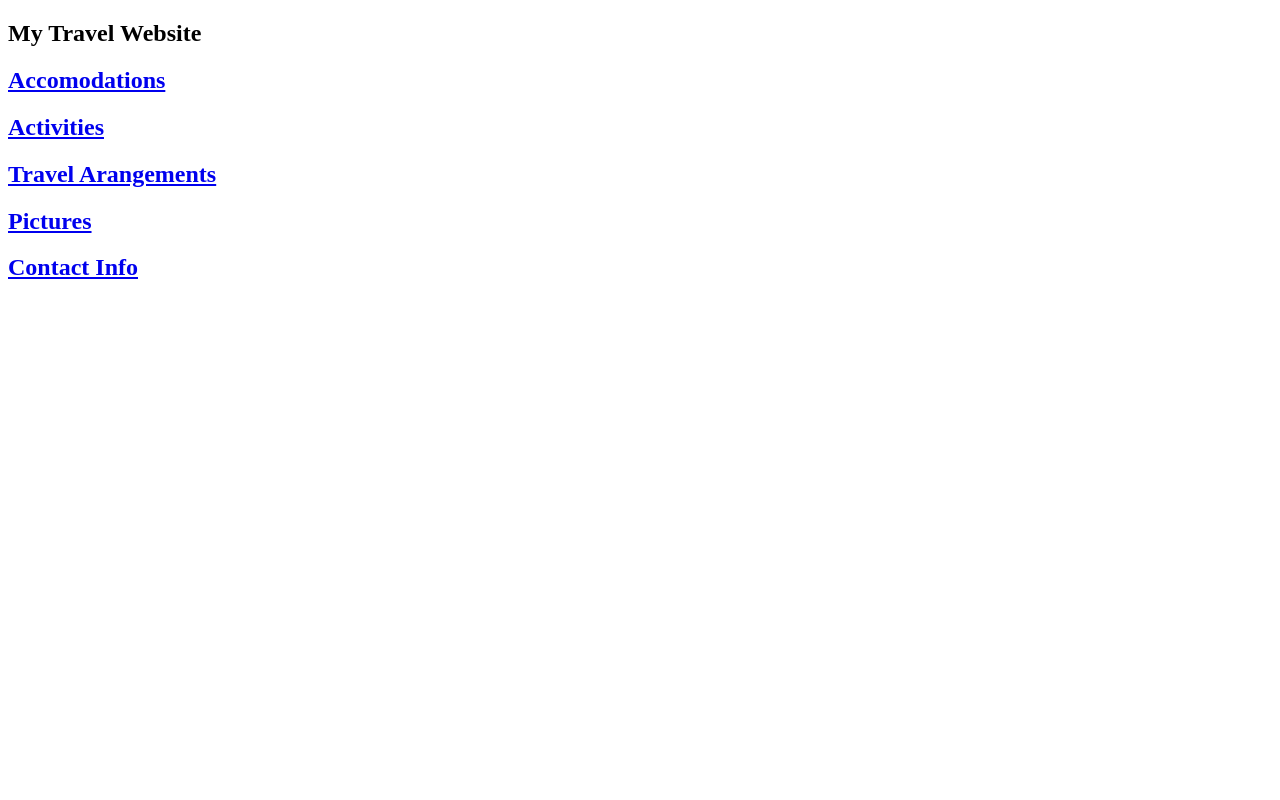
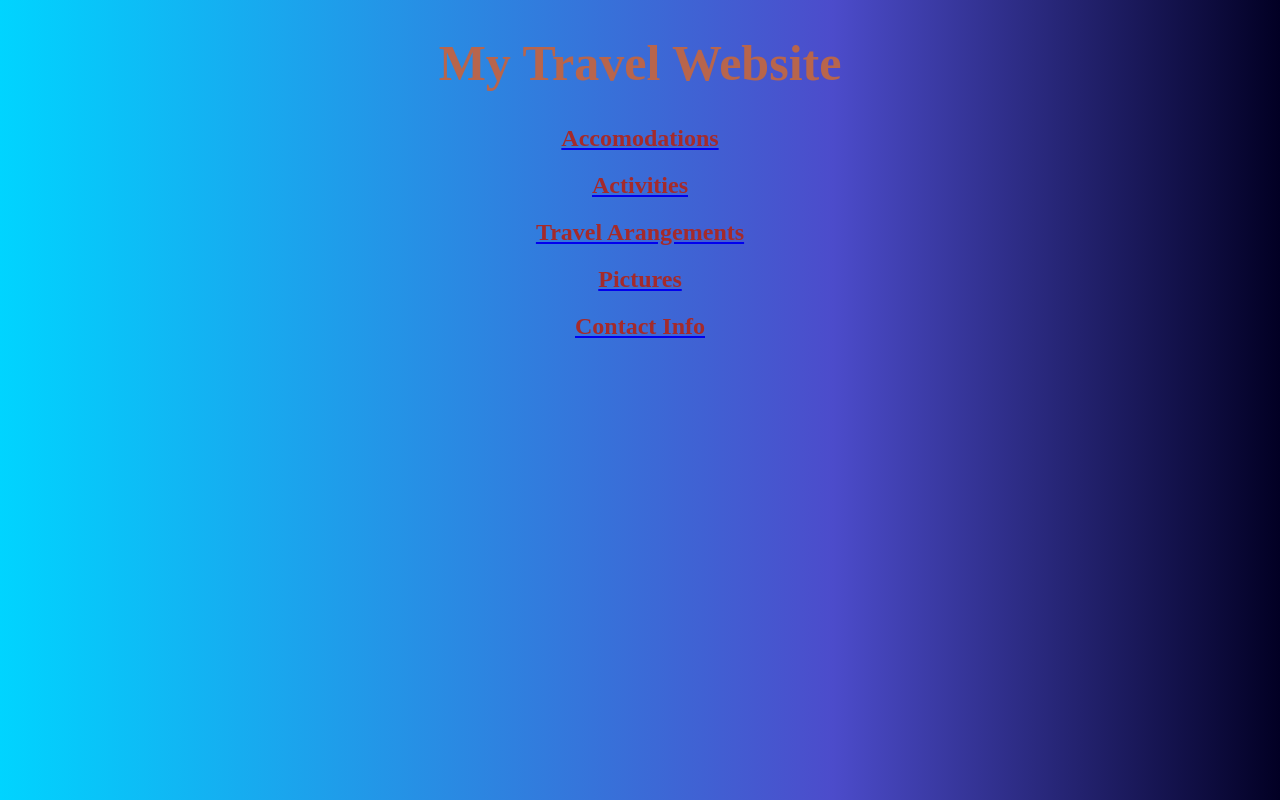
Before and after one commit to yakovdan98/Private-Island-Resort, a plain HTML site: page index.html in a window 1280 px wide. Drawn offline with Linux system fonts and the light colour scheme.

Commit message:
gradient theme with h1, h2, p custom themes
Co-authored-by: Chloe <yenchi.le1199@gmail.com>

```diff
--- a/css/style.css
+++ b/css/style.css
@@ -0,0 +1,24 @@
+body{
+  background: rgb(2,0,36);
+  background: linear-gradient(270deg, rgba(2,0,36,1) 0%, rgba(76,76,203,1) 35%, rgba(0,212,255,1) 100%);
+}
+h1{
+  color: rgb(184, 101, 76);
+  font-size: 50px;
+  text-align: center;
+}
+h2{
+  color: brown;
+  text-align: center;
+}
+ul{
+  font-size: 150%;
+  padding: 50px;
+}
+img{
+  height: 400px;
+  width: auto;
+}
+p{
+  font-weight: bold;
+}
--- a/index.html
+++ b/index.html
@@ -8,7 +8,7 @@
   <title>Main Page</title>
 </head>
 <body>
-  <h2>My Travel Website</h1>
+  <h1>My Travel Website</h1>
   <a href="accomodations.html"><h2>Accomodations</h2></a>
   <a href="activities.html"><h2>Activities</h2></a>
   <a href="travel-arangements.html"><h2>Travel Arangements</h2></a>
```
